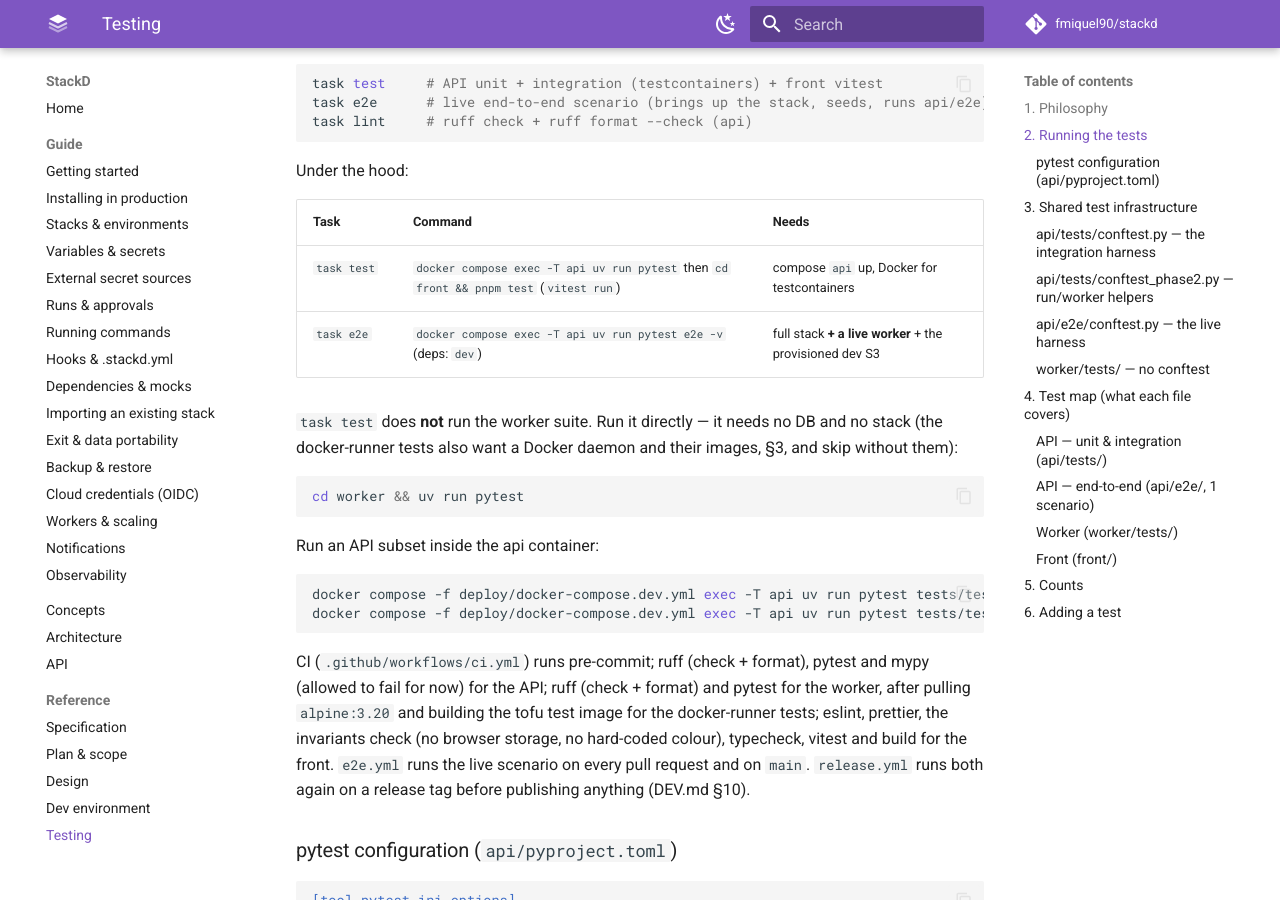
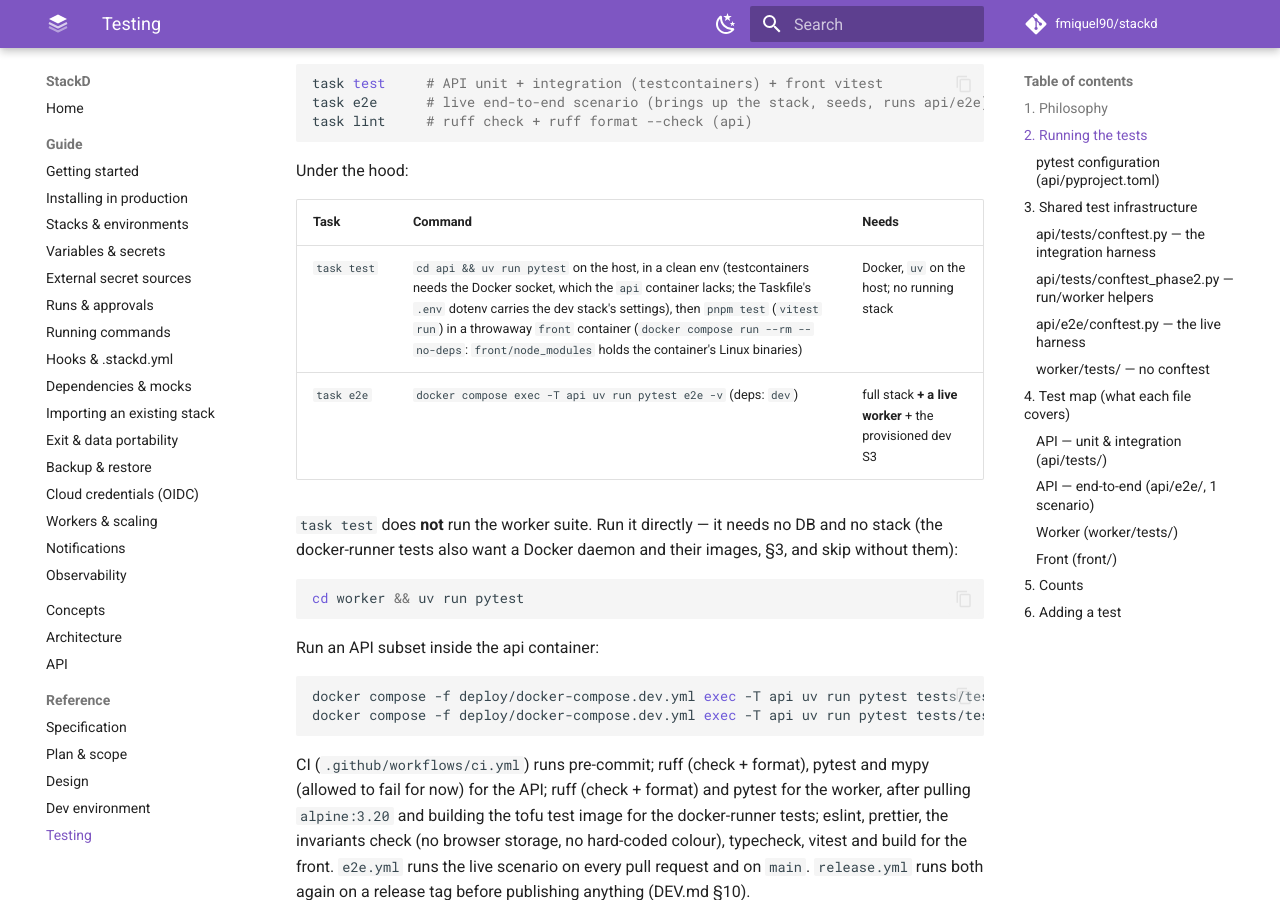
Before and after one commit to fmiquel90/stackd, an MkDocs documentation site: the page built from docs/TESTING.md, in a window 1280 px wide and 900 px high, scrolled down 977 px. Built offline with MkDocs 1.6.1 and Material for MkDocs 9.7.7, drawn with Linux system fonts in a browser that asks for light colours; comment, search, counter and statistics services are not loaded.

Commit message:
fix(taskfile): run task test where its suites can actually run
The API suite needs the Docker socket for testcontainers, which the api
container lacks, so it now runs on the host in a clean env (the Taskfile's
.env dotenv would point it at the dev stack's S3 and poll settings). The
front suite runs in a throwaway front container, since front/node_modules
holds that container's Linux binaries.

Co-Authored-By: Claude Opus 5.5 <noreply@anthropic.com>
Claude-Session: https://claude.ai/code/session_01B2P1b7SqBxKMyDhiHGtsrj

```diff
--- a/docs/TESTING.md
+++ b/docs/TESTING.md
@@ -42,7 +42,7 @@ Under the hood:
 
 | Task | Command | Needs |
 |---|---|---|
-| `task test` | `docker compose exec -T api uv run pytest` then `cd front && pnpm test` (`vitest run`) | compose `api` up, Docker for testcontainers |
+| `task test` | `cd api && uv run pytest` on the host, in a clean env (testcontainers needs the Docker socket, which the `api` container lacks; the Taskfile's `.env` dotenv carries the dev stack's settings), then `pnpm test` (`vitest run`) in a throwaway `front` container (`docker compose run --rm --no-deps`: `front/node_modules` holds the container's Linux binaries) | Docker, `uv` on the host; no running stack |
 | `task e2e` | `docker compose exec -T api uv run pytest e2e -v` (deps: `dev`) | full stack **+ a live worker** + the provisioned dev S3 |
 
 `task test` does **not** run the worker suite. Run it directly — it needs no DB and no stack (the
```
Also changed, not shown: Taskfile.yml (+5 -2 lines).
